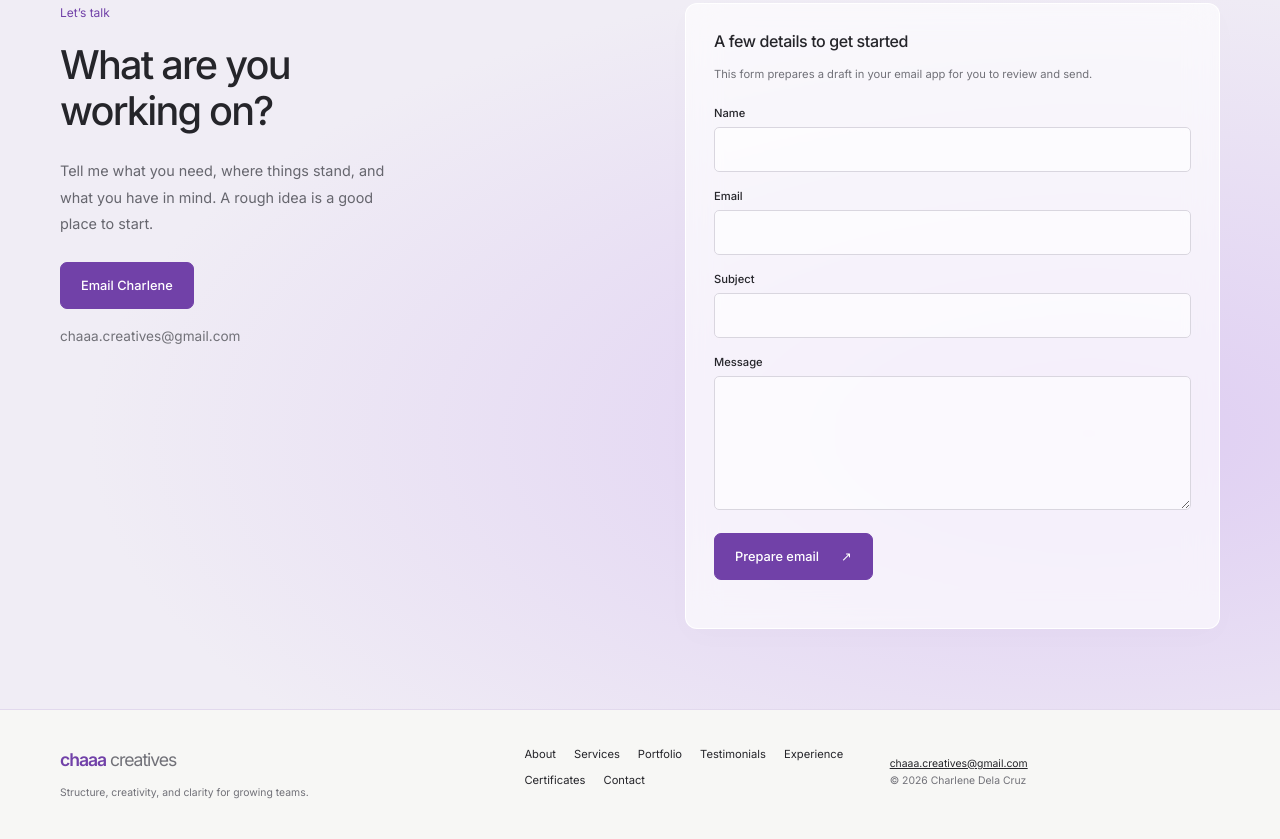
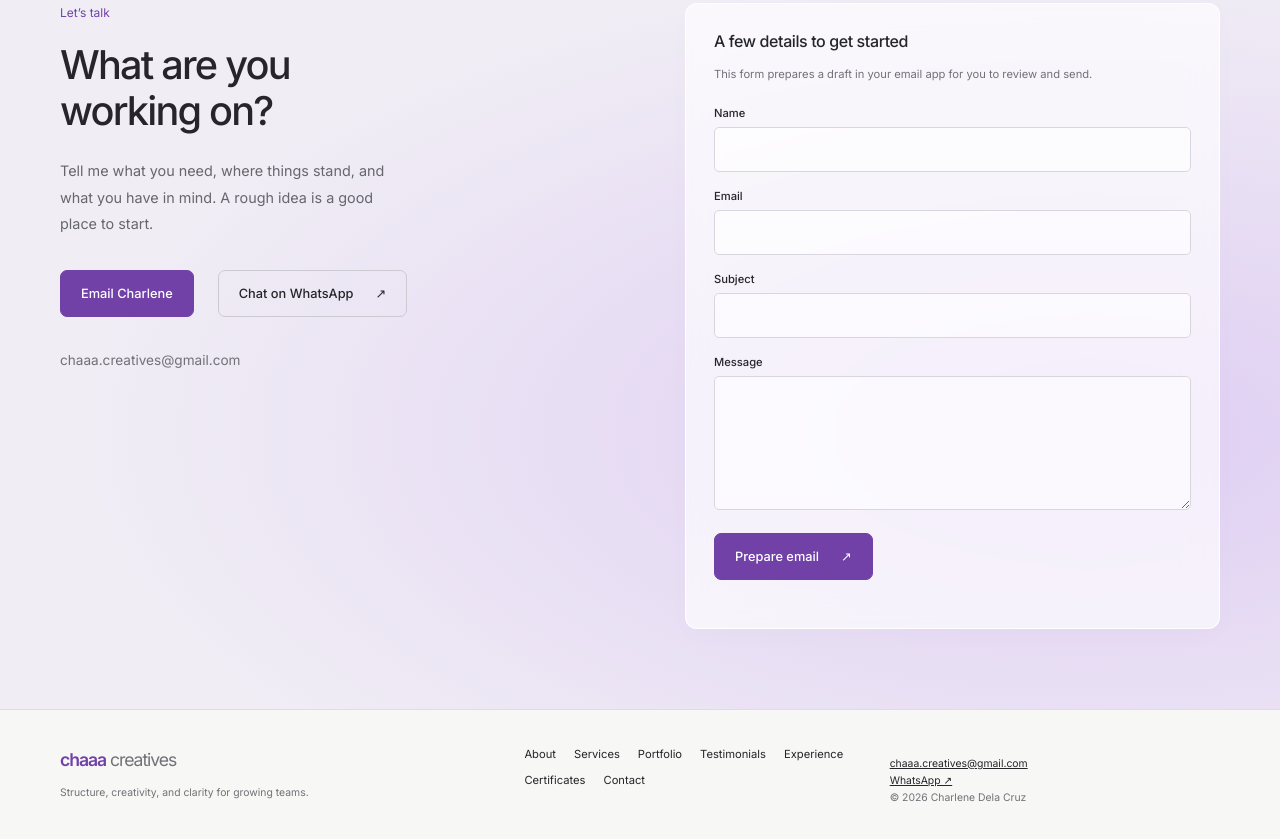
Before and after one commit to simeonsengco/cha-creatives-portfolio, a website: page index.html in a window 1280 px wide. Shown: the part 6746-7585 px from the top of the page. Drawn offline with Linux system fonts and the light colour scheme.

Commit message:
Add WhatsApp contact links

```diff
--- a/index.html
+++ b/index.html
@@ -201,7 +201,7 @@
     <div>
       <p class="eyebrow">Let’s talk</p><h2>What are you<br>working on?</h2>
       <p class="lead">Tell me what you need, where things stand, and what you have in mind. A rough idea is a good place to start.</p>
-      <p><a class="btn" href="mailto:chaaa.creatives@gmail.com">Email Charlene</a></p>
+      <div class="cta-row"><a class="btn" href="mailto:chaaa.creatives@gmail.com">Email Charlene</a><a class="btn btn-secondary" href="https://wa.me/639385261454" target="_blank" rel="noopener noreferrer">Chat on WhatsApp <span aria-hidden="true">↗</span></a></div>
       <p class="muted small">chaaa.creatives@gmail.com</p>
     </div>
     <form id="contact-form" class="card form" novalidate><h3>A few details to get started</h3><p class="muted small">This form prepares a draft in your email app for you to review and send.</p>
@@ -220,7 +220,7 @@
   <div class="wrap foot">
     <div><a class="wordmark" href="#home">chaaa<span class="brand-light"> creatives</span></a><p class="muted small">Structure, creativity, and clarity for growing teams.</p></div>
     <nav aria-label="Footer"><a href="#about">About</a><a href="#services">Services</a><a href="#portfolio">Portfolio</a><a href="#testimonials">Testimonials</a><a href="#experience">Experience</a><a href="#certificates">Certificates</a><a href="#contact">Contact</a></nav>
-    <div class="small"><a href="mailto:chaaa.creatives@gmail.com">chaaa.creatives@gmail.com</a><p class="muted">© <span id="year"></span> Charlene Dela Cruz</p></div>
+    <div class="small"><a href="mailto:chaaa.creatives@gmail.com">chaaa.creatives@gmail.com</a><p><a href="https://wa.me/639385261454" target="_blank" rel="noopener noreferrer">WhatsApp ↗</a></p><p class="muted">© <span id="year"></span> Charlene Dela Cruz</p></div>
   </div>
 </footer>
 <a class="to-top" href="#home" aria-label="Back to top">↑</a>
```
Also changed, not shown: README.md.
